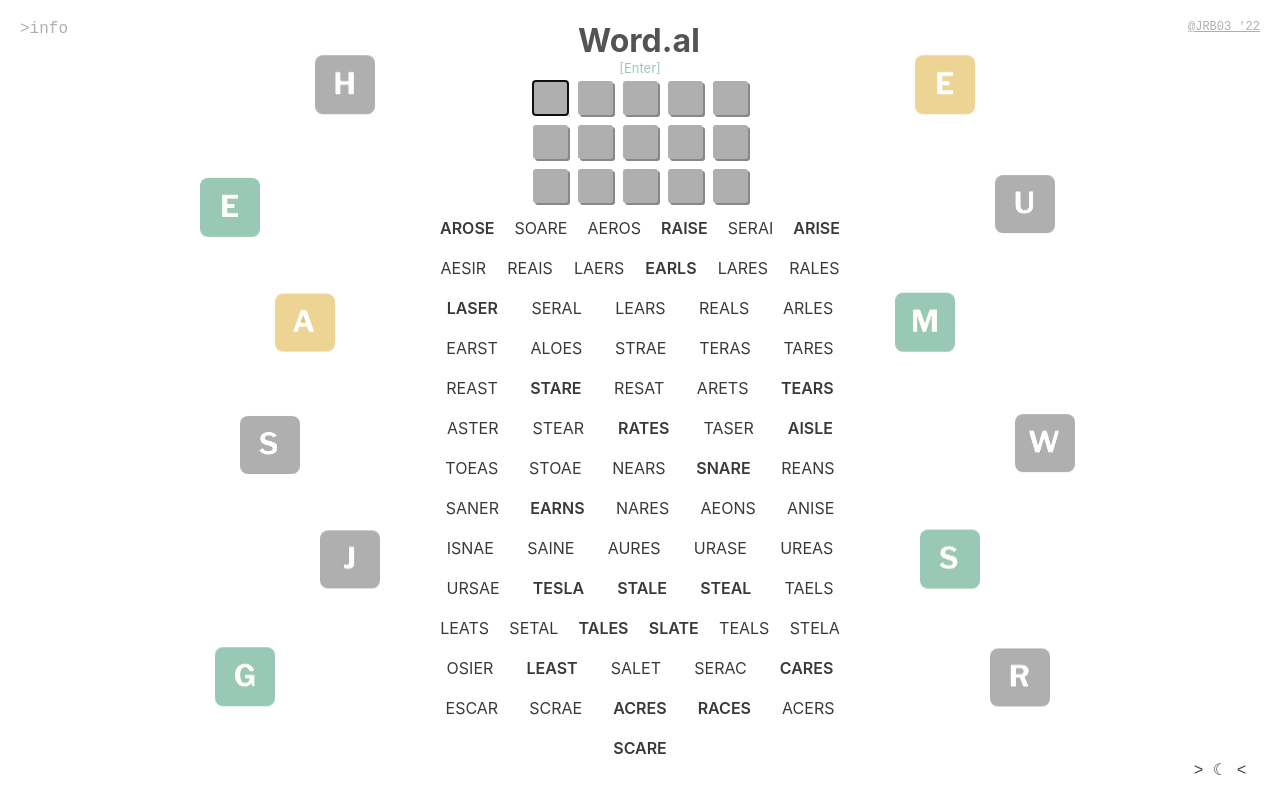
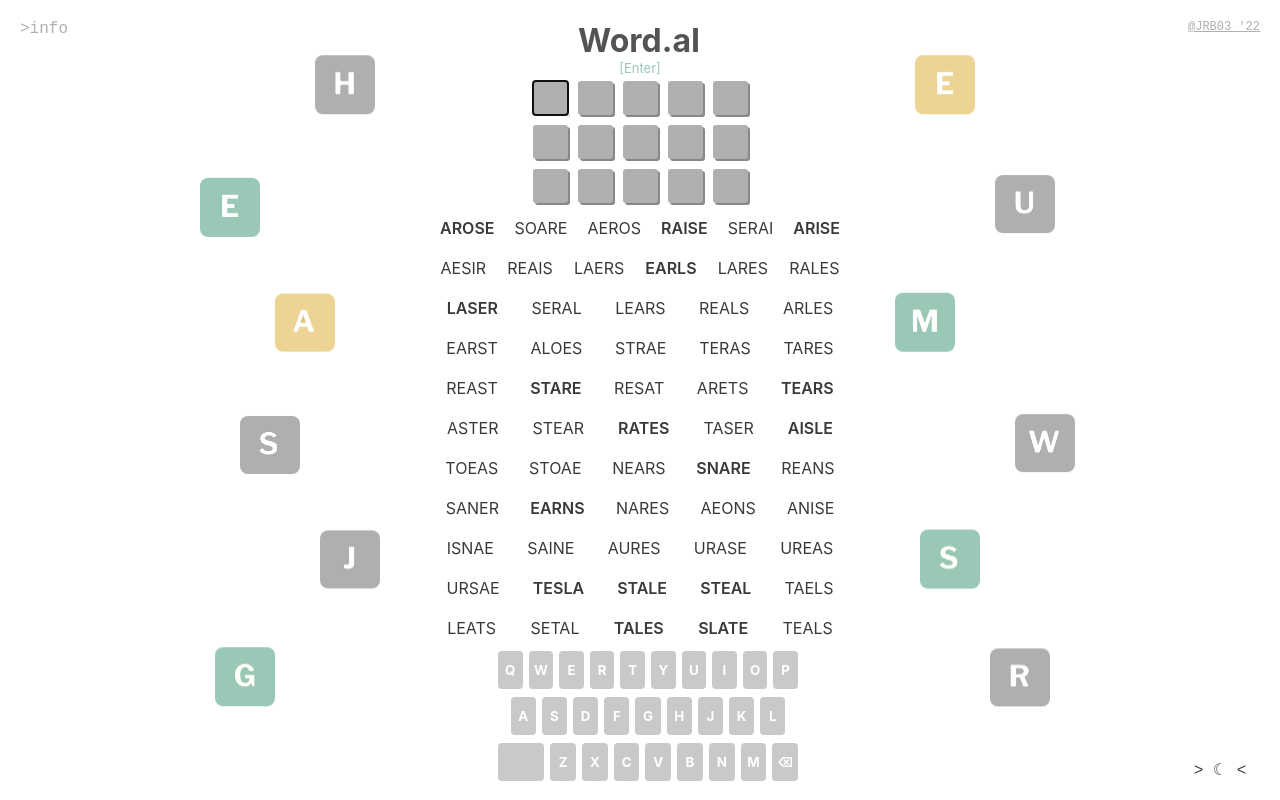
Before and after one commit to JRB03/wordai, a React (Create React App) app: page / in a window 1280 px wide. Built offline with nearby package versions, Linux system fonts and the light colour scheme.

Commit message:
Keyboard (#3)
* Created keyboard, does nothing rn

* console message fixes

* keyboard is disabled, but changes color

* updated list size

* Added buttons pressing!

```diff
--- a/src/App.js
+++ b/src/App.js
@@ -1,7 +1,8 @@
 import './style/App.css';
-import { useState, useEffect } from 'react';
+import { useState, useEffect ,useRef } from 'react';
 
 import Guess from './components/Guess.js';
+import Keyboard from './components/Keyboard.js';
 
 import words from './pop/words.js';
 import popwords from './pop/popwords.js';
@@ -21,6 +22,7 @@ import ye from './img/ye.png';
 
 
 function App() {
+  const ref = useRef();
   const [list,setList] = useState(words);
   const [guess1,setGuess1] = useState([{l:' ',c:0},{l:' ',c:0},{l:' ',c:0},{l:' ',c:0},{l:' ',c:0}]);
   const [guess2,setGuess2] = useState([{l:' ',c:0},{l:' ',c:0},{l:' ',c:0},{l:' ',c:0},{l:' ',c:0}]);
@@ -30,19 +32,13 @@ function App() {
 
   const numG = 3;
   const popBold = 3250;
-  const listSize = 69;
+  const listSize = 57;
 
   const [dark, setDark] = useState(false);
 
   const elements = [];
-  for(let i = 1; i <= numG; i++) {
-    elements.push(document.getElementById('in1'+i));
-    elements.push(document.getElementById('in2'+i));
-    elements.push(document.getElementById('in3'+i));
-    elements.push(document.getElementById('in4'+i));
-    elements.push(document.getElementById('in5'+i));
-  }
-  useEffect( () => document.getElementById('in11').focus(),[])
+  const focusIn = (id) => { document.getElementById(id).focus(); }
+  useEffect( () => { focusIn('in11'); },[])
 
   const tabRight = () => {
      let i = elements.indexOf(document.activeElement);
@@ -64,6 +60,15 @@ function App() {
     if(Math.floor(i/5) <= 0) i += elements.length;
     elements[i - 5].focus();
   }
+  useEffect( () => {
+    for(let i = 1; i <= numG; i++) {
+      elements.push(document.getElementById('in1'+i));
+      elements.push(document.getElementById('in2'+i));
+      elements.push(document.getElementById('in3'+i));
+      elements.push(document.getElementById('in4'+i));
+      elements.push(document.getElementById('in5'+i));
+    }
+  }, [tabRight,tabLeft,tabUp,tabDown]);
 
   const initList = () => setList(words);
   const updateList = (g,n) => {
@@ -149,7 +154,7 @@ function App() {
     <div id='wordaI'>
       <div id='header'>
         <div id='info' onClick={() => {document.getElementById('blurb').classList.toggle('show')}}>{">info"}
-          <text id='blurb'>{blurb}</text>
+          <p id='blurb'>{blurb}</p>
         </div>
         <h1 id='title'>Word.aI</h1>
         <a href='https://github.com/JRB03/wordai'>@JRB03 '22</a>
@@ -161,7 +166,7 @@ function App() {
          if(e.key === 'ArrowUp') tabUp();
          if(e.key === 'ArrowDown') tabDown();
        }}>
-        <div id='border-left' className='border'>
+        <div id='border-left' className='border' onClick={()=>focusIn('in11')}>
           <img id='bh' src ={bh}/>
           <img id='ge' src ={ge}/>
           <img id='ya' src ={ya}/>
@@ -177,16 +182,17 @@ function App() {
             <Guess id='g2' num={2} initList={() => initList()} updateList={(g,n) => updateList(g,n)} tab = {() => tabRight()} untab = {() => tabLeft()}/>
             <Guess id='g3' num={3} initList={() => initList()} updateList={(g,n) => updateList(g,n)} tab = {() => tabRight()} untab = {() => tabLeft()}/>
           </div>
-          <div id='list'>
+          <div id='list' onClick={()=>focusIn('in11')}>
             {list.slice(0,listSize).map(w => {
               let arr = popwords.slice(0,popBold);
-              if(arr.includes(w)) return <p className='word' style={{fontWeight: (dark) ? ("700") : ('600')}}>{w}</p>
+              if(arr.includes(w)) return <p key={w} className='word' style={{fontWeight: (dark) ? ("700") : ('600')}}>{w}</p>
               return <p className='word'>{w}</p>
             })}
           </div>
+
         </div>
 
-        <div id='border-right' className='border'>
+        <div id='border-right' className='border' onClick={()=>focusIn('in11')}>
           <img id='ye' src={ye}/>
           <img id='bu' src={bu}/>
           <img id='gm' src ={gm} title="70 75 73 68 69 6E 20 70"/>
@@ -196,9 +202,7 @@ function App() {
           <a id='mode' onClick={() => modeToggle()}>{(dark) ? ('> ☀ <') : ('> ☾ <')}</a>
         </div>
       </div>
-
-
-
+      <Keyboard focusEl={document.activeElement} guesses={[...guess1,...guess2,...guess3,...guess4,...guess5]}/>
     </div>
   );
 }
--- a/src/components/Guess.js
+++ b/src/components/Guess.js
@@ -2,6 +2,7 @@ import '../style/Guess.css';
 import { useState, useEffect } from 'react';
 
 import words from '../pop/words.js';
+import { wait } from '@testing-library/user-event/dist/utils';
 
 const Guess = (props) => {
    const [l1,setL1] = useState({l:' ',c:0});
@@ -11,7 +12,7 @@ const Guess = (props) => {
    const [l5,setL5] = useState({l:' ',c:0});
 
    const updateLetter = (l,e) => {
-      if( l < 6 && (e.key === 'Enter' || e.key === ' ')) {
+    if( l < 6 && (e.key == 'Enter' || e.key === ' ')) {
       updateColor(l);
       return;
     }
@@ -84,13 +85,25 @@ const Guess = (props) => {
       if(c.c === 2) return '#9ac8b7';
    };
    useEffect(() => {
-
-   },[l1,l2,l3,l4,l5]);
-   useEffect(() => {
       let guess = [l1,l2,l3,l4,l5];
       //update parent list
       props.updateList(guess,props.num);
    },[l1,l2,l3,l4,l5]);
+
+
+   const vkeyClick = e => {
+    let g = e.detail.act.charAt(3).charCodeAt(0)-48;
+    let l = e.detail.act.charAt(2).charCodeAt(0)-48;
+
+    let ev = {key: e.detail.key, which: (e.detail.key.charCodeAt(0)-32) };
+    if(g === props.num) updateLetter(l,ev);
+   }
+   useEffect(() => {
+    document.addEventListener("keyboard",vkeyClick);
+    return () => document.removeEventListener("keyboard",vkeyClick);
+   },[]);
+
+
 
    return (
       <div id='in'>
--- /dev/null
+++ b/src/components/Keyboard.js
@@ -0,0 +1,98 @@
+import '../style/Keyboard.css';
+import {useState} from 'react';
+
+const Keyboard = (props) => {
+
+  const keyHit = (e,key) => {
+    e.preventDefault();
+
+    let kevent = new CustomEvent("keyboard",{ detail:{key:key,act:document.activeElement.id} });
+    document.dispatchEvent(kevent);
+  }
+
+  const setColor = (l) => {
+    let color = -1;
+    props.guesses.forEach(n => {
+      if(n.l === l && n.c > color) color = n.c;
+    });
+    switch(color) {
+      case 0:
+        return "#afafaf";
+      case 1:
+        return "#eed494"
+      case 2:
+        return "#9ac8b7";
+    }
+  }
+
+  return (
+    <div id="keyboard">
+          <div className="row">
+            <button style={{backgroundColor: setColor('q')}}
+              onMouseDown = {e => keyHit(e,'q')}>q</button>
+            <button style={{backgroundColor: setColor('w')}}
+              onMouseDown = {e => keyHit(e,'w')}>w</button>
+            <button style={{backgroundColor: setColor('e')}}
+              onMouseDown = {e => keyHit(e,'e')}>e</button>
+            <button style={{backgroundColor: setColor('r')}}
+              onMouseDown = {e => keyHit(e,'r')}>r</button>
+            <button style={{backgroundColor: setColor('t')}}
+              onMouseDown = {e => keyHit(e,'t')}>t</button>
+            <button style={{backgroundColor: setColor('y')}}
+              onMouseDown = {e => keyHit(e,'y')}>y</button>
+            <button style={{backgroundColor: setColor('u')}}
+              onMouseDown = {e => keyHit(e,'u')}>u</button>
+            <button style={{backgroundColor: setColor('i')}}
+              onMouseDown = {e => keyHit(e,'i')}>i</button>
+            <button style={{backgroundColor: setColor('o')}}
+              onMouseDown = {e => keyHit(e,'o')}>o</button>
+            <button style={{backgroundColor: setColor('p')}}
+              onMouseDown = {e => keyHit(e,'p')}>p</button>
+          </div>
+          <div className="row">
+            <div className="spacer half"></div>
+            <button style={{backgroundColor: setColor('a')}}
+              onMouseDown = {e => keyHit(e,'a')}>a</button>
+            <button style={{backgroundColor: setColor('s')}}
+              onMouseDown = {e => keyHit(e,'s')}>s</button>
+            <button style={{backgroundColor: setColor('d')}}
+              onMouseDown = {e => keyHit(e,'d')}>d</button>
+            <button style={{backgroundColor: setColor('f')}}
+              onMouseDown = {e => keyHit(e,'f')}>f</button>
+            <button style={{backgroundColor: setColor('g')}}
+              onMouseDown = {e => keyHit(e,'g')}>g</button>
+            <button style={{backgroundColor: setColor('h')}}
+              onMouseDown = {e => keyHit(e,'h')}>h</button>
+            <button style={{backgroundColor: setColor('j')}}
+              onMouseDown = {e => keyHit(e,'j')}>j</button>
+            <button style={{backgroundColor: setColor('k')}}
+              onMouseDown = {e => keyHit(e,'k')}>k</button>
+            <button style={{backgroundColor: setColor('l')}}
+              onMouseDown = {e => keyHit(e,'l')}>l</button>
+            <div className="spacer half"></div>
+          </div>
+          <div className="row">
+            <button data-key="↵" className="one-and-a-half"
+              disabled>    </button>
+            <button style={{backgroundColor: setColor('z')}}
+              onMouseDown = {e => keyHit(e,'z')}>z</button>
+            <button style={{backgroundColor: setColor('x')}}
+              onMouseDown = {e => keyHit(e,'x')}>x</button>
+            <button style={{backgroundColor: setColor('c')}}
+              onMouseDown = {e => keyHit(e,'c')}>c</button>
+            <button style={{backgroundColor: setColor('v')}}
+              onMouseDown = {e => keyHit(e,'v')}>v</button>
+            <button style={{backgroundColor: setColor('b')}}
+              onMouseDown = {e => keyHit(e,'b')}>b</button>
+            <button style={{backgroundColor: setColor('n')}}
+              onMouseDown = {e => keyHit(e,'n')}>n</button>
+            <button style={{backgroundColor: setColor('m')}}
+              onMouseDown = {e => keyHit(e,'m')}>m</button>
+            <button data-key="←" className="one"
+              onMouseDown = {e => keyHit(e,'Backspace')}>⌫</button>
+          </div>
+        </div>
+  )
+}
+
+export default Keyboard;
--- /dev/null
+++ b/src/style/Keyboard.css
@@ -0,0 +1,79 @@
+#keyboard {
+   margin: 0 8px;
+   width: 420px;
+   position: absolute;
+   top: 90%;
+   left: 50%;
+   transform: translate(-50%, -50%);
+
+   justify-content: center;
+ }
+
+ .row {
+   display: flex;
+   width: 300px;
+   margin: 0 auto 8px;
+   /* https://stackoverflow.com/questions/46167604/ios-html-disable-double-tap-to-zoom */
+   touch-action: manipulation;
+ }
+
+ button {
+   font-family: inherit;
+   font-weight: bold;
+   border: 0;
+   padding: 0;
+   margin: 0 6px 0 0;
+   height: 38px;
+   width: 20px;
+   border-radius: 4px;
+   cursor: pointer;
+   user-select: none;
+   background-color: #c9c9c9;
+   color: white;
+   flex: 1;
+   display: flex;
+   justify-content: center;
+   align-items: center;
+   text-transform: uppercase;
+   -webkit-tap-highlight-color: rgba(0,0,0,0.3);
+ }
+
+ button.fade {
+   transition: background-color 0.1s ease, color 0.1s ease;
+ }
+
+ button:last-of-type {
+   margin: 0;
+ }
+
+ .half {
+   flex: 0.5;
+ }
+
+ .one {
+   flex: 1;
+ }
+
+ .one-and-a-half {
+   flex: 1.8;
+   font-size: 12px;
+ }
+
+ .two {
+   flex: 2;
+ }
+
+ button[data-state='correct'] {
+   background-color: var(--key-bg-correct);
+   color: var(--key-evaluated-text-color);
+ }
+
+ button[data-state='present'] {
+   background-color: var(--key-bg-present);
+   color: var(--key-evaluated-text-color);
+ }
+
+ button[data-state='absent'] {
+   background-color: var(--key-bg-absent);
+   color: var(--key-evaluated-text-color);
+ }
```
Also changed, not shown: src/style/App.css (line endings or trailing spaces). Lines whose indentation alone changed are shown as unchanged.
